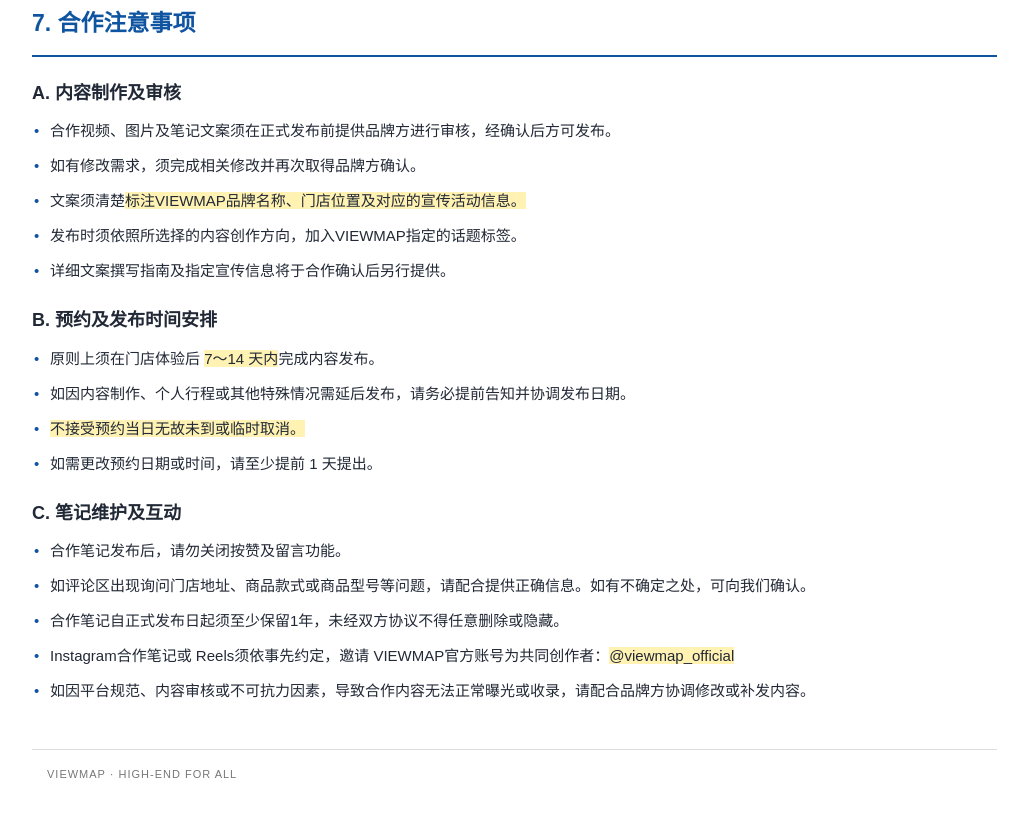
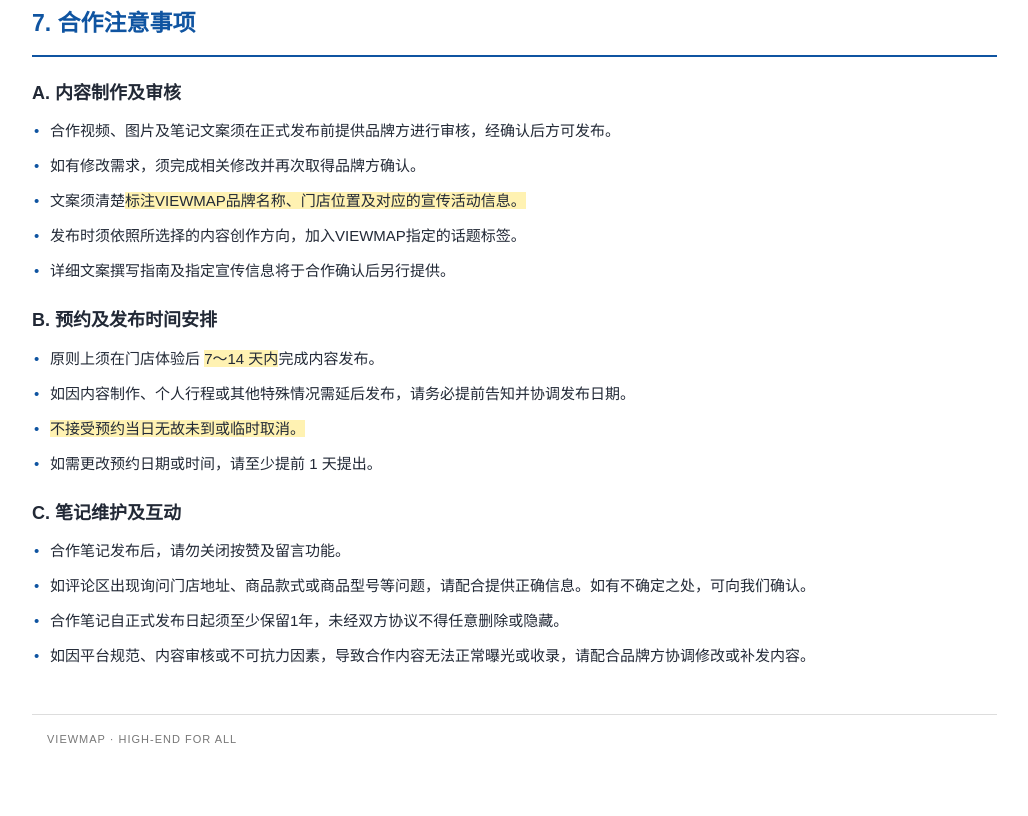
Before and after one commit to viewmap-official/guide, a plain HTML site: page zh-cn.html in a window 1280 px wide. Shown: the part 5888-6704 px from the top of the page, without its empty margins (243-1271 px from the left). Drawn offline with Linux system fonts and the light colour scheme; a web font is replaced by a local one.

Commit message:
Remove Instagram collaboration note from zh-cn.html

```diff
--- a/zh-cn.html
+++ b/zh-cn.html
@@ -361,7 +361,6 @@
                     <p class="bullet">合作笔记发布后，请勿关闭按赞及留言功能。</p>
                     <p class="bullet">如评论区出现询问门店地址、商品款式或商品型号等问题，请配合提供正确信息。如有不确定之处，可向我们确认。</p>
                     <p class="bullet">合作笔记自正式发布日起须至少保留1年，未经双方协议不得任意删除或隐藏。</p>
-                    <p class="bullet">Instagram合作笔记或 Reels须依事先约定，邀请 VIEWMAP官方账号为共同创作者：<span style="background-color: #FFF2B2;">@viewmap_official</span></p>
                     <p class="bullet">如因平台规范、内容审核或不可抗力因素，导致合作内容无法正常曝光或收录，请配合品牌方协调修改或补发内容。</p></section>
             <footer>VIEWMAP · HIGH-END FOR ALL</footer>
         </main>
```
